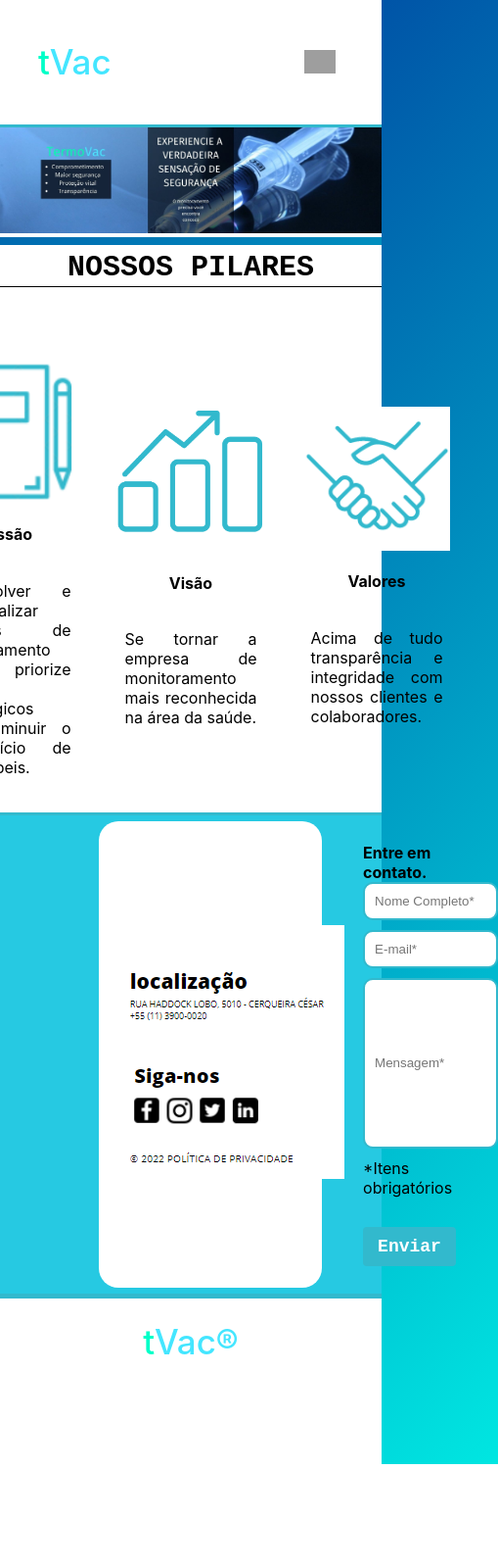
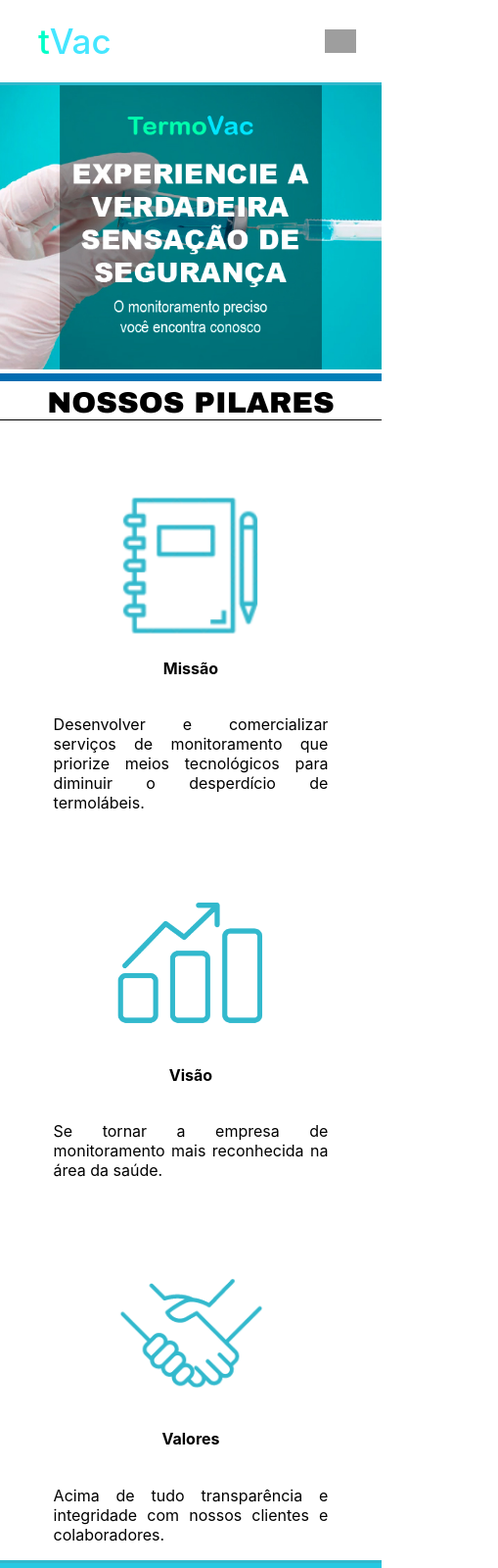
Before and after one commit to termovac/Termovac, a website: page site/public/index.html in a window 390 px wide. Shown: the top 1600 px of the page at 98% size, 509 px wide, since content can reach past the window. Before the commit the page ends 1494 px from the top, so only its background shows below. Drawn offline with Linux system fonts and the light colour scheme; grey boxes are pictures that could not be loaded.

Commit message:
responsividade da home

```diff
--- a/site/public/css/style.css
+++ b/site/public/css/style.css
@@ -30,7 +30,7 @@
   border-bottom: 3px solid #32b9cd;
   background-color: #ffffff;
   width: 100vw;
-  height: 15vh;
+  height: 10vh;
   position: fixed;
   z-index: 1;
 }
@@ -82,7 +82,7 @@
 }
 
 body #espacamento {
-  height: 15vh;
+  height: 10vh;
 }
 
 .banner {
@@ -100,7 +100,7 @@
   scroll-behavior: smooth;
 }
 
-#img {
+.img {
   width: 100vw;
   height: 100%;
   scroll-snap-align: start;
@@ -108,7 +108,7 @@
   object-fit: cover;
 }
 
-#img img {
+.img img {
   width: 100vw;
 }
 
@@ -125,7 +125,8 @@
   font-size: 30px;
   margin-top: 1.5%;
   margin-bottom: 0.5%;
-  color: rgb(0, 0, 0)
+  color: rgb(0, 0, 0);
+  font-family: "Arial Black";
 }
 
 /* MISSAO VISAO VALORES */
@@ -158,7 +159,6 @@
 }
 
 .box {
-  margin: 20px;
   display: flex;
   flex-direction: column;
   align-items: center;
@@ -180,48 +180,42 @@
   width: 100%;
   display: flex;
   background:#26c9e2;
-  flex-direction: column;
+  display: flex;
+  justify-content: center;
 }
 
 .social_cont {
   margin-top: 2%;
   margin-bottom: 2%;
-  margin-left: 20%;
   height: 60%;
   width: 60%;
-  display: flex;
+  min-width: 260px;
   background-color: #ffffff;
   border-radius: 20px;
   padding: 20px;
+  display: flex;
   justify-items: center;
   align-items: center;
 }
 
-.conteudo {
-  display: inline-block;
-
-}
-
 .conteudo2 {
   margin-bottom: 1%;
-  margin-left: 10%;
   margin-top: 1%;
-  margin-right: 20%;
   width: 100%;
   display: inline-block;
   justify-items: center;
+  align-items: center;
   justify-content: center;
-
 }
 
 .conteudo2 input {
-width: 120%;
-text-align: left;
+  width: 90%;
+  text-align: left;
 }
 
 .conteudo2 .b{
-margin-bottom: 20px;
-text-align: center;
+  margin-bottom: 20px;
+  text-align: center;
 }
 
 #texto_social {
@@ -657,7 +651,7 @@
   border-bottom: 3px solid #32b9cd;
   background-color: #ffffff;
   width: 100vw;
-  height: 15vh;
+  height: 10vh;
   position: fixed;
 }
 
@@ -989,7 +983,7 @@
 #abaSelecao {
   width: 50%;
   height: 100%;
-  margin-top: 15vh;
+  margin-top: 10vh;
   background-color: #ffffff;
   border-left: 3px solid #32b9cd;
   position: fixed;
@@ -1012,8 +1006,8 @@
 }
 
 #quadrado {
-  width: 15vh;
-  height: 15vh;
+  width: 10vh;
+  height: 10vh;
   background-color: white;
   background-image: url('https://icon-library.com/images/icon-bars/icon-bars-19.jpg');
   background-size: 32px;
--- a/site/public/index.html
+++ b/site/public/index.html
@@ -1,5 +1,5 @@
 <!DOCTYPE html>
-<html lang="en">
+<html lang="pt">
 
 <head>
     <meta charset="UTF-8">
@@ -58,10 +58,10 @@
     <div id="pagina" onclick="abaDireitaFechar()">
     <div class="banner">
         <div class="cont">
-            <div id="img"><img src="./assets/1.jpg" alt=""></div>
-            <div id="img"><img src="./assets/2.jpg" alt=""></div>
-            <div id="img"><img src="./assets/3.jpg" alt=""></div>
-            <div id="img"><img src="./assets/4.jpg" alt=""></div>
+            <div class="img"><img id="imagem1"></div>
+            <div class="img"><img id="imagem2"></div>
+            <div class="img"><img id="imagem3"></div>
+            <div class="img"><img id="imagem4"></div>
         </div>
     </div>
 
@@ -101,25 +101,19 @@
     </div>
 
     <div class="social_exp">
-        <div class="container">
         <div class="social_cont">
-                <div class="conteudo">
             <img src="./assets/CONTATO.png">
-                </div>
-
             <div class="conteudo2">
                 <form action="https://api.staticforms.xyz/submit" method="post">
                     <input type="hidden" name="accessKey" value="0ddbe837-00db-4ca1-a2b8-ff2a9a7a958e">
                     <input type="hidden" name="redirectTo" value="http://localhost:3333/index.html">
-                    <b style="text-align: center">Entre em contato.</b><br>
+                    <b style="text-align: center">Entre em contato</b><br>
                     <input type="text" name="name" id="in_nome" placeholder="Nome Completo*"><br>
                     <input type="text" name="email" id="in_email" placeholder="E-mail*"><br>
                     <input name="message" id="in_mensagem" style="height: 150px" placeholder="Mensagem*">
                     <div class="texto1">*Itens obrigatórios</div> <br>
                     <button class="btnContato" onclick="enviar()">Enviar</button>
-                    </div>
-                </div>
-            </div>
+                </form>
             </div>
         </div>
     </div>
@@ -138,6 +132,32 @@
 </html>
 <script type="text/javascript" src="js/responsive.js"></script>
 <script>
+    redimensionarSettings();
+    function redimensionarSettings() {
+        const classBoxes = document.querySelector(".social .container .boxes")
+        const classSocial_cont = document.querySelector(".social_cont")
+
+        if (width >= 700) {
+            imagem1.src = './assets/1.jpg'
+            imagem2.src = './assets/2.jpg'
+            imagem3.src = './assets/3.jpg'
+            imagem4.src = './assets/4.jpg'
+            classSocial_cont.style.flexDirection = 'row'
+        } else if (width < 700) {
+            imagem1.src = './assets/1mobile.jpg'
+            imagem2.src = './assets/2mobile.jpg'
+            imagem3.src = './assets/3mobile.jpg'
+            imagem4.src = './assets/4mobile.jpg'
+            classSocial_cont.style.flexDirection = 'column'
+        }
+        if (width >= 1000) {
+            classBoxes.style.flexDirection = 'row'
+        } else if (width < 1000) {
+            classBoxes.style.flexDirection = 'column'
+        }
+    }
+</script>
+<script>
     document.querySelector(".cont")
         .addEventListener("wheel", function () {
             if (event.deltaY > 0) {
@@ -148,8 +168,6 @@
             }
         })
 
-
-
     function enviar() {
         if(in_email.value != "" || in_nome.value != "" || in_mensagem.value != "") {
             alert("E-mail enviado. Agradecemos o vosso contato")
--- a/site/public/js/responsive.js
+++ b/site/public/js/responsive.js
@@ -4,7 +4,6 @@
 
 const classeNavbar = document.querySelector('.navbar');
 const classeTitulo = document.querySelector('.footer .container .titulo');
-const classeNormal = document.querySelectorAll('.normal');
 
 calcularDimensoes();
 
@@ -30,6 +29,10 @@
         <span class="texto_footer" style="color:black">"O calor é para todos, o frio para poucos. Mas o controle é nosso!"</span>
     </span>`
     }
+
+    if (typeof redimensionarSettings == 'function') {
+        redimensionarSettings();
+    }
 }
 
 window.addEventListener("resize", calcularDimensoes);
```
Also changed, not shown: site/public/assets/1mobile.jpg (added), site/public/assets/2mobile.jpg (added), site/public/assets/3mobile.jpg (added), site/public/assets/4mobile.jpg (added), site/public/assets/Screenshot_6.png (added). Lines whose indentation alone changed are shown as unchanged.
